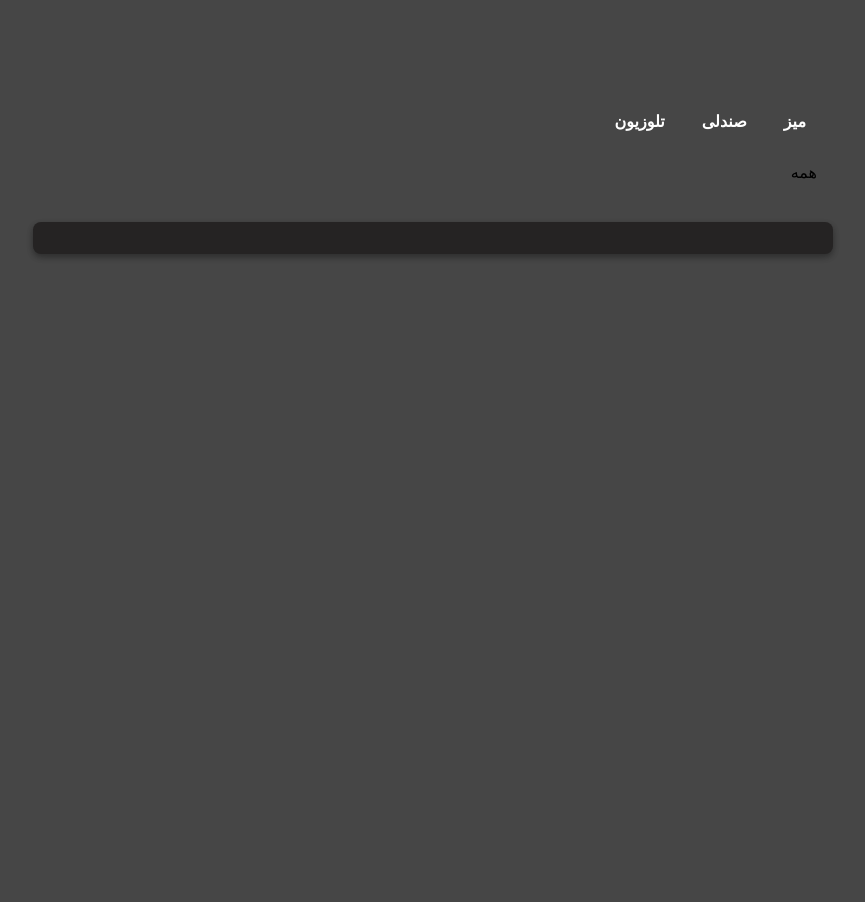
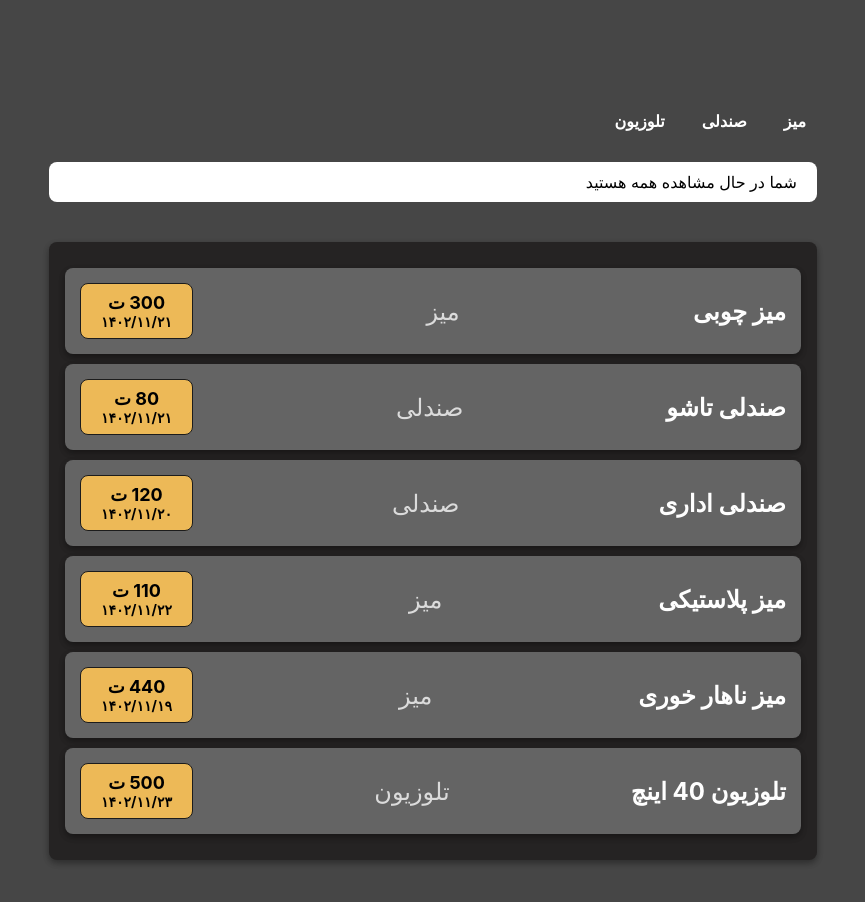
Before and after one commit to Hexpur/shoping-cart-project, a React (Create React App) app: page / in a window 1280 px wide. Shown: the top 902 px of the page, without its empty margins (207-1072 px from the left). Before the commit the page ends 800 px from the top, so only its background shows below. Built offline with nearby package versions, Linux system fonts and the light colour scheme.

Commit message:
added category selection

```diff
--- a/src/components/Filter/Filter.js
+++ b/src/components/Filter/Filter.js
@@ -19,13 +19,23 @@ export default function Filter({
       <ul className="filter__list">
         {ProductUniqueCategories.map((category, index) => (
           <li key={index}>
-            <button onClick={() => selectedTabHandler(category)}>
+            <button
+              className={selectedTab === category ? "active" : ""}
+              onClick={() => selectedTabHandler(category)}
+            >
               {category}
             </button>
           </li>
         ))}
       </ul>
-      {selectedTab}
+      <div className="filter__alert">
+        {`شما در حال مشاهده ${selectedTab} ${
+          selectedTab !== "همه" ? "ها " : ""
+        }هستید`}
+        {selectedTab !== "همه" && (
+          <span onClick={() => selectedTabHandler("همه")}>X</span>
+        )}
+      </div>
     </div>
   );
 }
--- a/src/components/Products/Products.js
+++ b/src/components/Products/Products.js
@@ -5,11 +5,13 @@ import "./Products.css";
 function Products({ productItems, selectedTab }) {
   return (
     <Card className="products">
-      {productItems
-        .filter((product) => product.category === selectedTab)
-        .map((product, index) => (
-          <ProductItem key={index} {...product} />
-        ))}
+      {selectedTab === "همه"
+        ? productItems.map((product, index) => (
+            <ProductItem key={index} {...product} />
+          ))
+        : productItems
+            .filter((product) => product.category === selectedTab)
+            .map((product, index) => <ProductItem key={index} {...product} />)}
     </Card>
   );
 }
--- a/src/index.css
+++ b/src/index.css
@@ -1,5 +1,5 @@
 * {
-  box-sizing: content-box;
+  box-sizing: border-box;
   margin: 0;
   padding: 0;
   direction: rtl;
```
